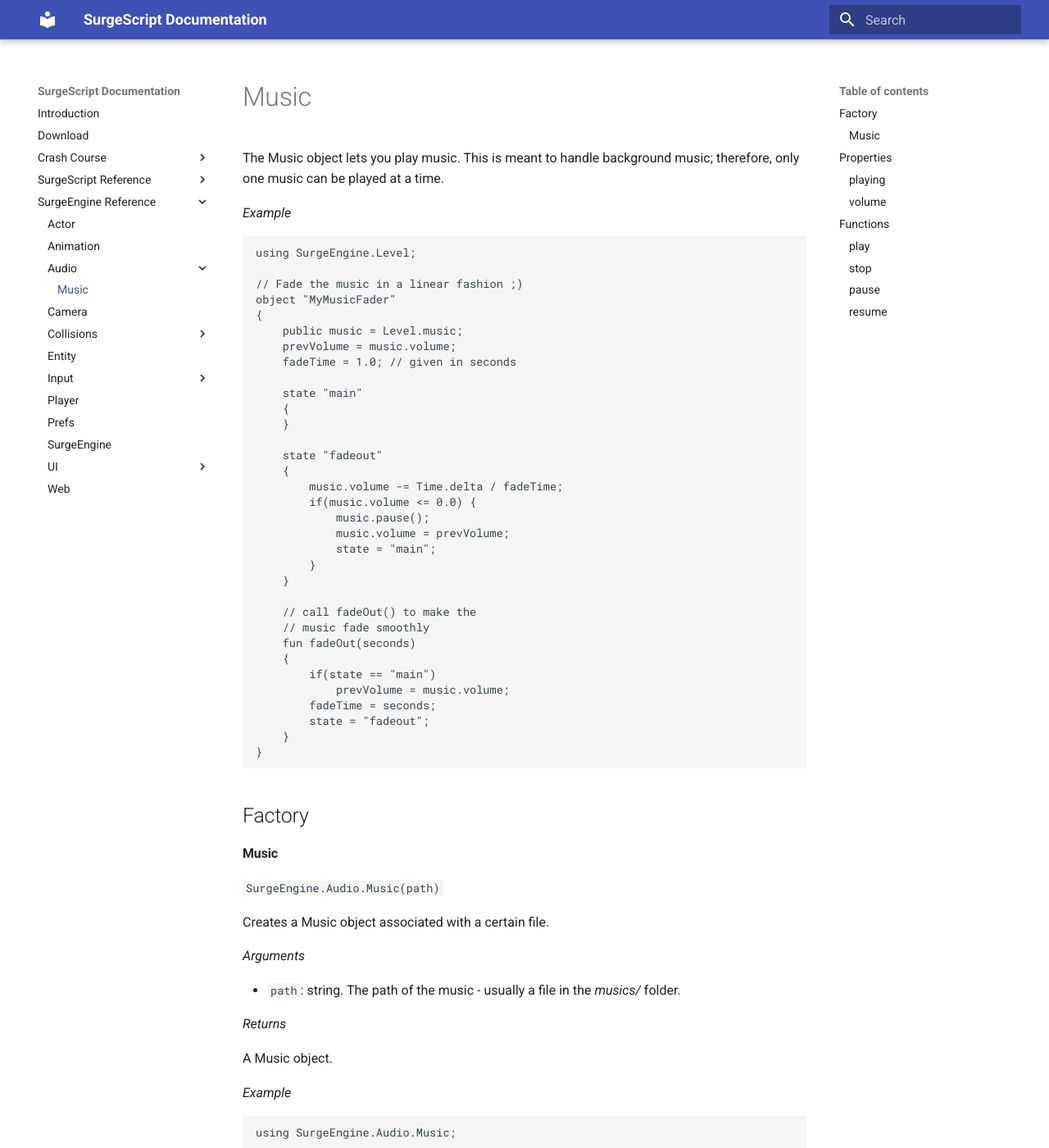
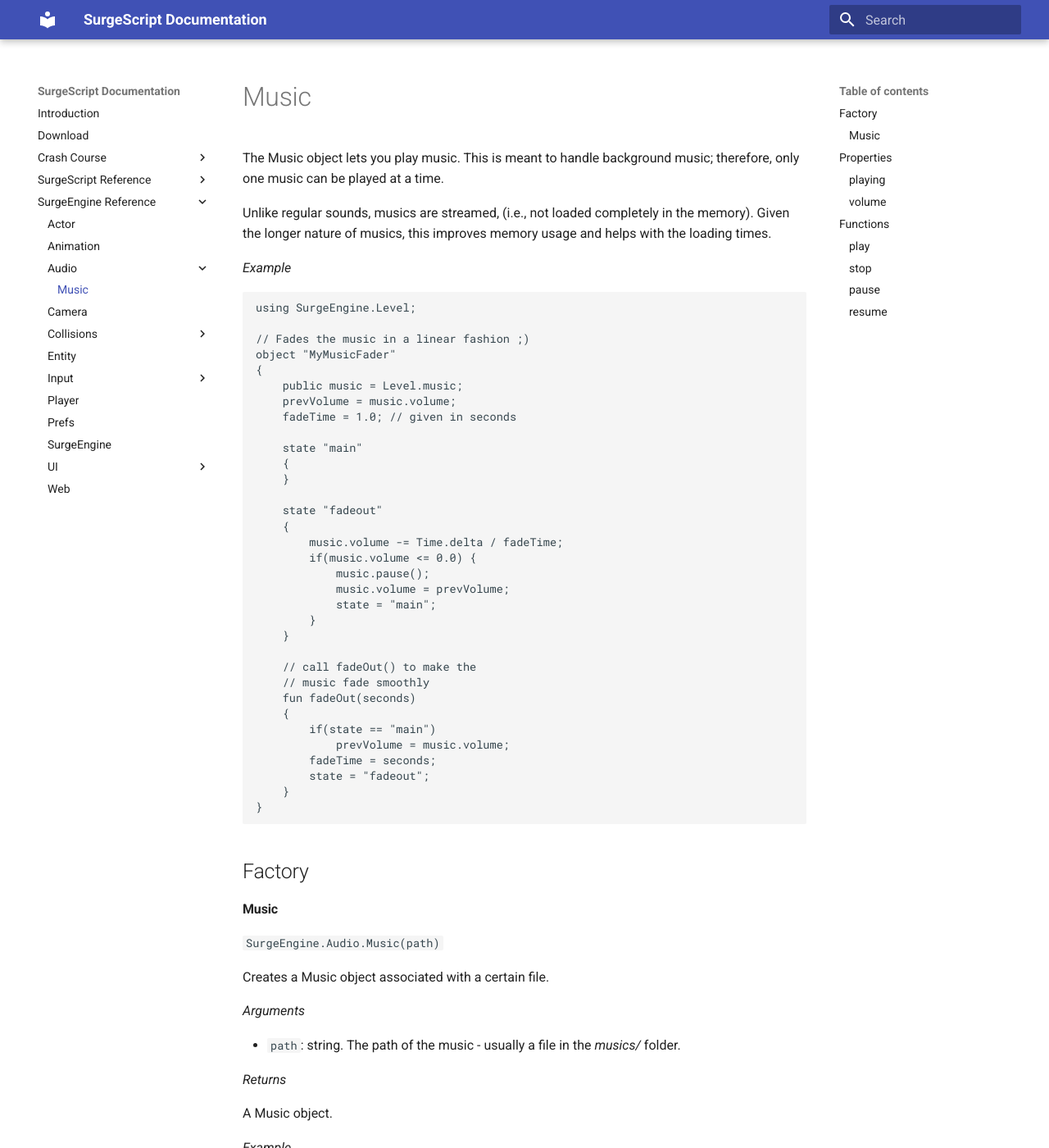
Before and after one commit to alemart/surgescript, an MkDocs documentation site: the page built from docs/engine/music.md, in a window 1280 px wide and 1400 px high. Shown: the whole window at 82% size. Built offline with MkDocs 1.6.1 and Material for MkDocs 9.7.7, drawn with Linux system fonts in a browser that asks for light colours; old or Windows-style settings are respelled for this version of MkDocs.

Commit message:
Added a note about streaming

````diff
--- a/docs/engine/music.md
+++ b/docs/engine/music.md
@@ -3,11 +3,13 @@ Music
 
 The Music object lets you play music. This is meant to handle background music; therefore, only one music can be played at a time.
 
+Unlike regular sounds, musics are streamed, (i.e., not loaded completely in the memory). Given the longer nature of musics, this improves memory usage and helps with the loading times.
+
 *Example*
 ```
 using SurgeEngine.Level;
 
-// Fade the music in a linear fashion ;)
+// Fades the music in a linear fashion ;)
 object "MyMusicFader"
 {
     public music = Level.music;
````
